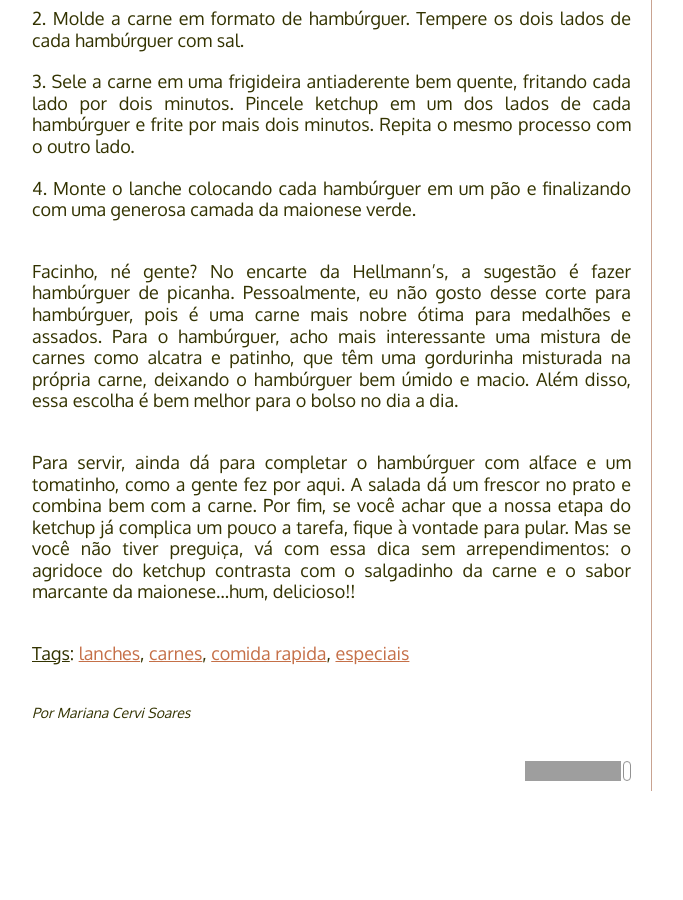
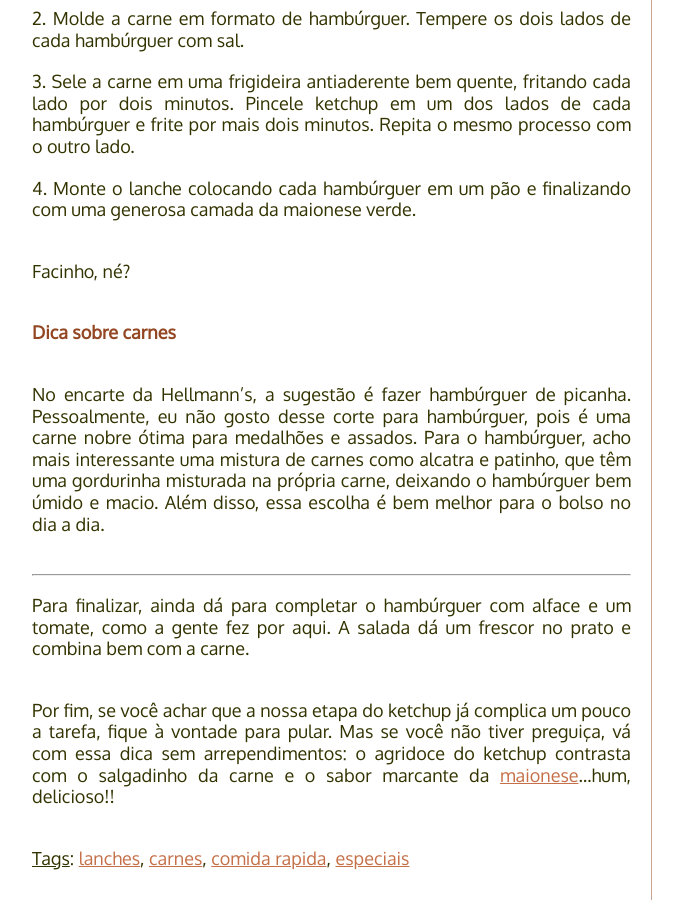
Before and after one commit to PaneladePau/paneladepau-jekyll-blog, a Jekyll site: the page built from _posts/2015-09-28-hamburguer-com-maionese-verde.md, in a window 1280 px wide and 900 px high, scrolled down 1405 px. Shown: the whole window, without its empty margins (138-821 px from the left). Built offline with Jekyll 4.4.1, drawn with Linux system fonts in a browser that asks for light colours; nearby versions of some CDN libraries; some web fonts are replaced; some of the changed text lies outside the part shown; grey boxes are pictures that could not be loaded.

Commit message:
“update”

```diff
--- a/_posts/2015-09-28-hamburguer-com-maionese-verde.md
+++ b/_posts/2015-09-28-hamburguer-com-maionese-verde.md
@@ -26,7 +26,7 @@ A cozinha do Panela de Pau recebeu um presente bem bacana da **Unilever**. Chego
 * Suco de meio limão
 * 1 xícara (chá) de salsinha picada
 * 1 xícara (chá) de cebolinha picada
-* 4 hambúrgueres de carne moída (200g cada)
+* 4 hambúrgueres de [carne](http://paneladepau.com.br/tags/carnes/) moída (200g cada)
 * 4 pães de hambúrguer
 
 ### Toque especial do Panela de Pau:
@@ -39,6 +39,14 @@ A cozinha do Panela de Pau recebeu um presente bem bacana da **Unilever**. Chego
 3. Sele a carne em uma frigideira antiaderente bem quente, fritando cada lado por dois minutos. Pincele ketchup em um dos lados de cada hambúrguer e frite por mais dois minutos. Repita o mesmo processo com o outro lado.
 4. Monte o lanche colocando cada hambúrguer em um pão e finalizando com uma generosa camada da maionese verde.
 
-Facinho, né gente? No encarte da Hellmann's, a sugestão é fazer hambúrguer de picanha. Pessoalmente, eu não gosto desse corte para hambúrguer, pois é uma carne mais nobre ótima para medalhões e assados. Para o hambúrguer, acho mais interessante uma mistura de carnes como alcatra e patinho, que têm uma gordurinha misturada na própria carne, deixando o hambúrguer bem úmido e macio. Além disso, essa escolha é bem melhor para o bolso no dia a dia.
+Facinho, né?
 
-Para servir, ainda dá para completar o hambúrguer com alface e um tomatinho, como a gente fez por aqui. A salada dá um frescor no prato e combina bem com a carne. Por fim, se você achar que a nossa etapa do ketchup já complica um pouco a tarefa, fique à vontade para pular. Mas se você não tiver preguiça, vá com essa dica sem arrependimentos: o agridoce do ketchup contrasta com o salgadinho da carne e o sabor marcante da maionese...hum, delicioso!!
+**Dica sobre carnes**
+
+No encarte da Hellmann's, a sugestão é fazer hambúrguer de picanha. Pessoalmente, eu não gosto desse corte para hambúrguer, pois é uma carne nobre ótima para medalhões e assados. Para o hambúrguer, acho mais interessante uma mistura de carnes como alcatra e patinho, que têm uma gordurinha misturada na própria carne, deixando o hambúrguer bem úmido e macio. Além disso, essa escolha é bem melhor para o bolso no dia a dia.
+
+---
+
+Para finalizar, ainda dá para completar o hambúrguer com alface e um tomate, como a gente fez por aqui. A salada dá um frescor no prato e combina bem com a carne.
+
+Por fim, se você achar que a nossa etapa do ketchup já complica um pouco a tarefa, fique à vontade para pular. Mas se você não tiver preguiça, vá com essa dica sem arrependimentos: o agridoce do ketchup contrasta com o salgadinho da carne e o sabor marcante da [maionese](http://paneladepau.com.br/maionese-marianinha/)...hum, delicioso!!
```
Also changed, not shown: other parts of _posts/2015-09-28-hamburguer-com-maionese-verde.md (+1 -1 lines), _posts/2014-11-06-hamburguer-caseiro.md (+6 -4 lines).
